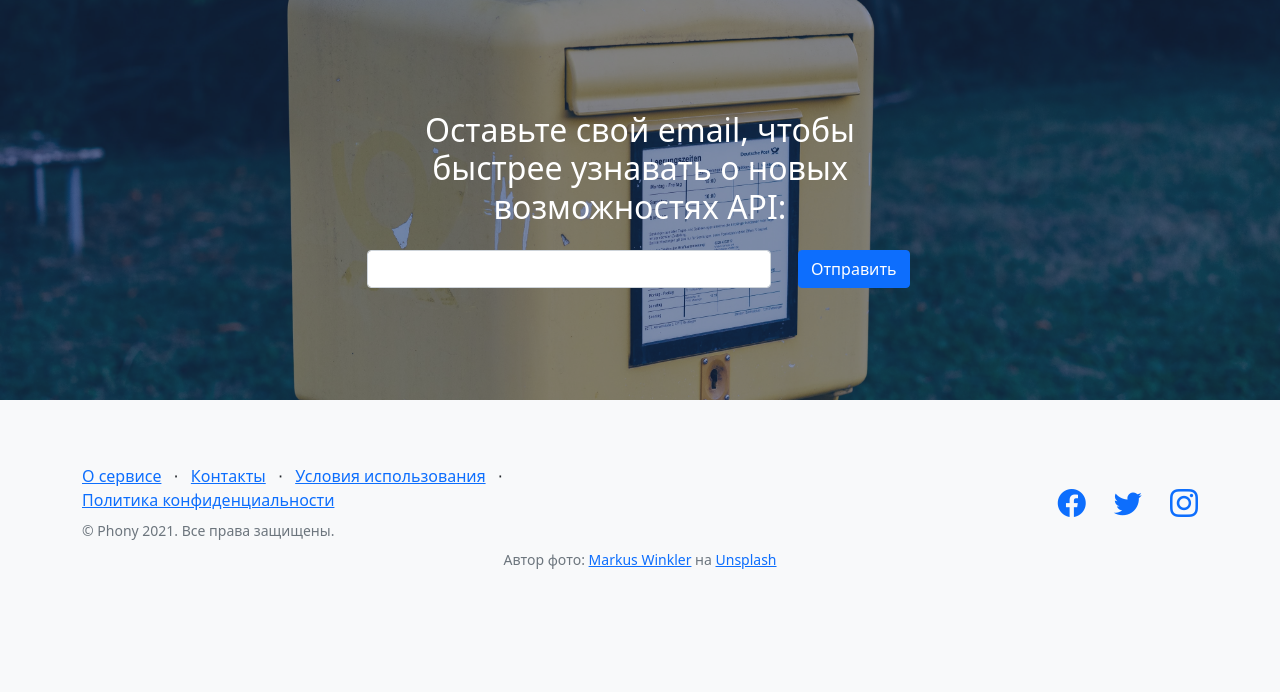
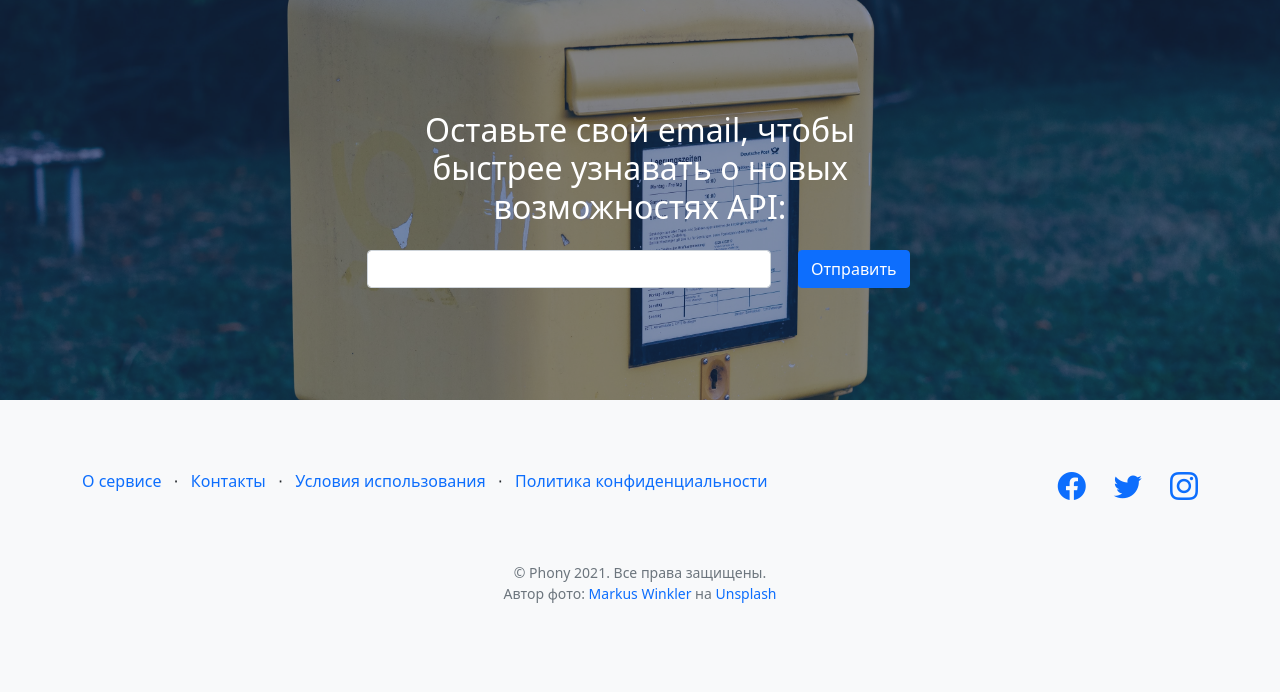
Before and after one commit to Archie04682/phone-checker, a Flask app: page / in a window 1280 px wide. Shown: the part 1211-1903 px from the top of the page. Before the commit the page ends 1780 px from the top, so only its background shows below. Run offline with Flask 2, Linux system fonts and the light colour scheme; some libraries are stand-ins or nearby versions.

Commit message:
fixed markup for footer in base_template.html

```diff
--- a/static/css/styles.css
+++ b/static/css/styles.css
@@ -94,3 +94,11 @@ footer.footer {
 }
 
 /*Custom*/
+
+a {
+  text-decoration: none;
+}
+
+li {
+  list-style-type: none;
+}
--- a/templates/base_template.html
+++ b/templates/base_template.html
@@ -51,7 +51,7 @@
     <footer class="footer bg-light">
         <div class="container">
             <div class="row">
-                <div class="col-lg-6 h-100 text-center text-lg-start my-auto">
+                <div class="col-lg-9 h-100 text-center text-lg-start my-auto">
                     <ul class="list-inline mb-2">
                         <li class="list-inline-item"><a href="#!">О сервисе</a></li>
                         <li class="list-inline-item">⋅</li>
@@ -61,9 +61,8 @@
                         <li class="list-inline-item">⋅</li>
                         <li class="list-inline-item"><a href="#!">Политика конфиденциальности</a></li>
                     </ul>
-                    <p class="text-muted small mb-4 mb-lg-0">&copy; Phony 2021. Все права защищены.</p>
                 </div>
-                <div class="col-lg-6 h-100 text-center text-lg-end my-auto">
+                <div class="col-lg-3 h-100 text-center text-lg-end my-auto">
                     <ul class="list-inline mb-0">
                         <li class="list-inline-item me-4">
                             <a href="#!"><i class="bi-facebook fs-3"></i></a>
@@ -78,7 +77,8 @@
                 </div>
             </div>
             <div class="row text-center mt-2">
-                <p class="text-muted small mb-4 mb-lg-0">Автор фото:
+                <p class="text-muted small mb-0 mt-5">&copy; Phony 2021. Все права защищены.</p>
+                <p class="text-muted small mb-4">Автор фото:
                     <a href="https://unsplash.com/@markuswinkler?utm_source=unsplash&utm_medium=referral&utm_content=creditCopyText">Markus Winkler</a> на
                     <a href="https://unsplash.com/s/photos/search?utm_source=unsplash&utm_medium=referral&utm_content=creditCopyText">Unsplash</a>
                 </p>
--- a/templates/index.html
+++ b/templates/index.html
@@ -143,7 +143,7 @@
                             {% if emailForm.email.errors %}
                                 <ul class="errors">
                                     {% for error in emailForm.email.errors %}
-                                        <li style="list-style-type: none;"><small class="form-text text-warning">{{ error }}</small></li>
+                                        <li><small class="form-text text-warning">{{ error }}</small></li>
                                     {% endfor %}
                                 </ul>
                             {% endif %}
```
